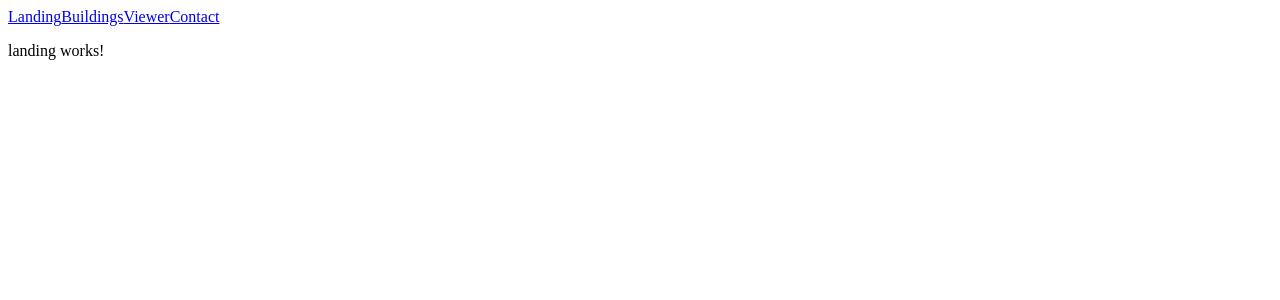
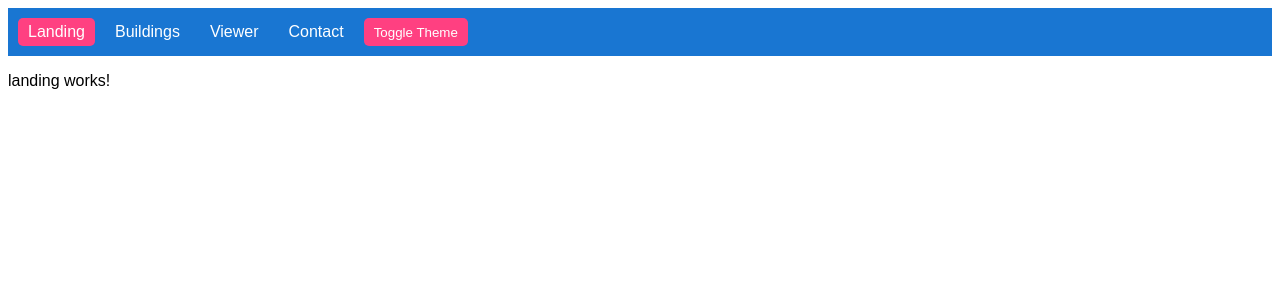
Before and after one commit to ircube/angular-building-explorer, an Angular app: page /landing in a window 1280 px wide. Shown: the top 300 px of the page. Built offline with nearby package versions, Linux system fonts and the light colour scheme.

Commit message:
Added light/dark themes.

```diff
--- a/src/app/layout/layout.component.ts
+++ b/src/app/layout/layout.component.ts
@@ -1,5 +1,6 @@
 import { Component } from '@angular/core';
 import { RouterOutlet, RouterLink, RouterLinkActive } from '@angular/router';
+import { ThemeService } from '../theme.service'; // Import ThemeService
 
 @Component({
   selector: 'app-layout',
@@ -9,5 +10,13 @@ import { RouterOutlet, RouterLink, RouterLinkActive } from '@angular/router';
   styleUrl: './layout.scss'
 })
 export class LayoutComponent {
+  constructor(private themeService: ThemeService) {}
 
+  toggleTheme(): void {
+    this.themeService.toggleTheme();
+  }
+
+  isDarkTheme(): boolean {
+    return this.themeService.getCurrentTheme() === 'dark';
+  }
 }
--- a/src/app/layout/layout.html
+++ b/src/app/layout/layout.html
@@ -3,6 +3,7 @@
   <a routerLink="/buildings" routerLinkActive="active">Buildings</a>
   <a routerLink="/viewer" routerLinkActive="active">Viewer</a>
   <a routerLink="/contact" routerLinkActive="active">Contact</a>
+  <button (click)="toggleTheme()">Toggle Theme</button>
 </nav>
 
 <router-outlet></router-outlet>
--- /dev/null
+++ b/src/app/theme.service.ts
@@ -0,0 +1,44 @@
+import { Injectable, Renderer2, RendererFactory2 } from '@angular/core';
+
+@Injectable({
+  providedIn: 'root'
+})
+export class ThemeService {
+  private renderer: Renderer2;
+  private currentTheme: 'light' | 'dark' = 'light';
+
+  constructor(rendererFactory: RendererFactory2) {
+    this.renderer = rendererFactory.createRenderer(null, null);
+    this.loadTheme();
+  }
+
+  toggleTheme(): void {
+    this.currentTheme = this.currentTheme === 'light' ? 'dark' : 'light';
+    this.applyTheme();
+    localStorage.setItem('theme', this.currentTheme);
+  }
+
+  private applyTheme(): void {
+    if (this.currentTheme === 'dark') {
+      this.renderer.addClass(document.body, 'dark-theme');
+      this.renderer.removeClass(document.body, 'light-theme');
+    } else {
+      this.renderer.addClass(document.body, 'light-theme');
+      this.renderer.removeClass(document.body, 'dark-theme');
+    }
+  }
+
+  private loadTheme(): void {
+    const savedTheme = localStorage.getItem('theme');
+    if (savedTheme === 'dark') {
+      this.currentTheme = 'dark';
+    } else {
+      this.currentTheme = 'light';
+    }
+    this.applyTheme();
+  }
+
+  getCurrentTheme(): 'light' | 'dark' {
+    return this.currentTheme;
+  }
+}
--- a/src/styles.scss
+++ b/src/styles.scss
@@ -1 +1,56 @@
 /* You can add global styles to this file, and also import other style files */
+
+:root {
+  --background-color: #ffffff;
+  --text-color: #000000;
+  --primary-color: #1976d2;
+  --accent-color: #ff4081;
+}
+
+body.dark-theme {
+  --background-color: #303030;
+  --text-color: #ffffff;
+  --primary-color: #90caf9;
+  --accent-color: #ff80ab;
+}
+
+body {
+  background-color: var(--background-color);
+  color: var(--text-color);
+  font-family: sans-serif;
+}
+
+nav {
+  background-color: var(--primary-color);
+  padding: 10px;
+  display: flex;
+  gap: 10px;
+}
+
+nav a {
+  color: white;
+  text-decoration: none;
+  padding: 5px 10px;
+  border-radius: 5px;
+}
+
+nav a:hover {
+  background-color: var(--accent-color);
+}
+
+nav a.active {
+  background-color: var(--accent-color);
+}
+
+button {
+  background-color: var(--accent-color);
+  color: white;
+  border: none;
+  padding: 5px 10px;
+  border-radius: 5px;
+  cursor: pointer;
+}
+
+button:hover {
+  opacity: 0.8;
+}
```
Also changed, not shown: prompts/setup/index.txt.
